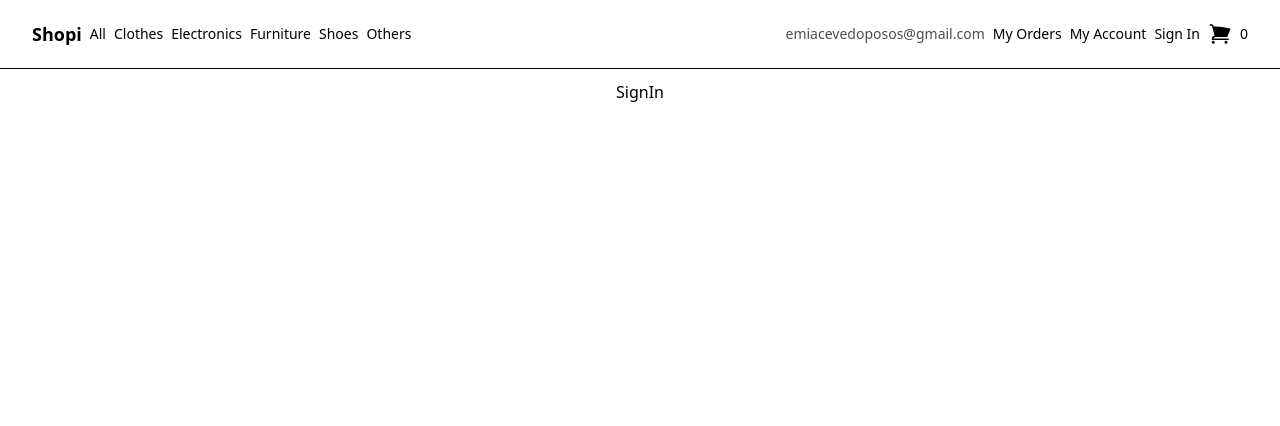
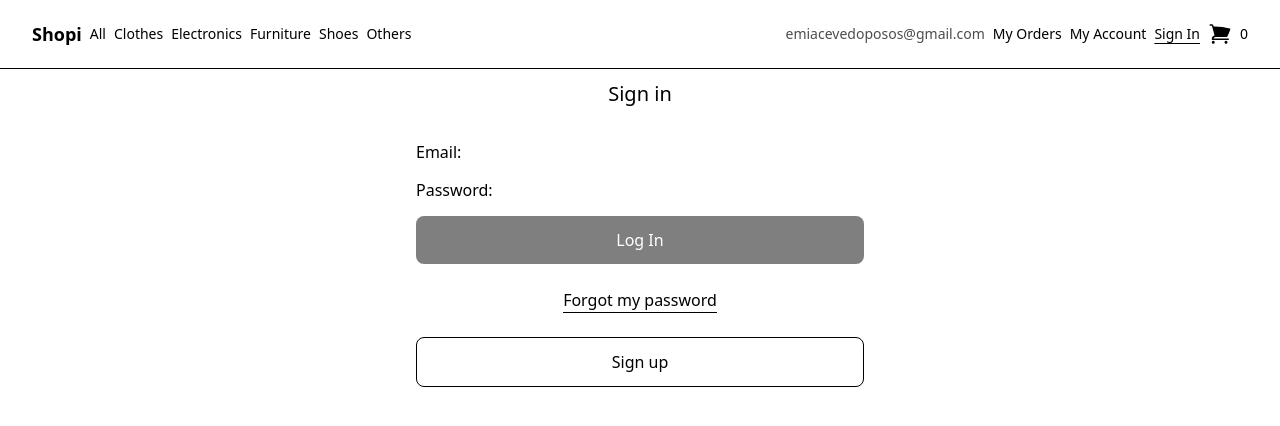
Before and after one commit to EA-Gadgeter/react-shopi, a React (Vite) app: page /sign-in in a window 1280 px wide. Shown: the top 426 px of the page. Built offline with nearby package versions, Linux system fonts and the light colour scheme; no server answers.

Commit message:
Made sign up page, my account page, created auth context

```diff
--- a/src/App.jsx
+++ b/src/App.jsx
@@ -8,7 +8,8 @@ import NotFound from "./pages/NotFound";
 import SignIn from "./pages/SignIn";
 import Layout from "./components/Layout";
 
-import { ShoppingCartProvider } from "./context/index.jsx";
+import { ShoppingCartProvider } from "./context/shoppingCart.jsx";
+import { AuthProvider } from "./context/auth.jsx";
 
 const AppRoutes = () => {
   return useRoutes([
@@ -25,6 +26,7 @@ const AppRoutes = () => {
 
 const App = () => {
   return (
+    <AuthProvider>
       <ShoppingCartProvider>
         <BrowserRouter>
           <Layout>
@@ -32,6 +34,7 @@ const App = () => {
           </Layout>
         </BrowserRouter>
       </ShoppingCartProvider>
+    </AuthProvider>
   );
 };
 
--- a/src/components/Card.jsx
+++ b/src/components/Card.jsx
@@ -1,7 +1,7 @@
 import { useContext, useEffect, useState } from "react";
 import { PlusIcon, CheckIcon } from "@heroicons/react/24/outline";
 
-import { ShoppingCartContext } from "../context/index.jsx";
+import { ShoppingCartContext } from "../context/shoppingCart.jsx";
 
 const Card = ({ productInfo }) => {
   const [addedToCart, setAddedToCart] = useState(false);
--- a/src/components/CheckoutSideMenu.jsx
+++ b/src/components/CheckoutSideMenu.jsx
@@ -2,7 +2,7 @@ import { useContext } from "react";
 import { Link } from "react-router-dom";
 import { XCircleIcon } from "@heroicons/react/24/outline/index.js";
 
-import { ShoppingCartContext } from "../context/index.jsx";
+import { ShoppingCartContext } from "../context/shoppingCart.jsx";
 
 import OrderCard from "./OrderCard.jsx";
 
--- a/src/components/Navbar.jsx
+++ b/src/components/Navbar.jsx
@@ -3,7 +3,7 @@ import { NavLink } from "react-router-dom";
 import { ShoppingCartIcon } from "@heroicons/react/24/solid";
 
 
-import { ShoppingCartContext } from "../context/index.jsx";
+import { ShoppingCartContext } from "../context/shoppingCart.jsx";
 
 const Navbar = () => {
   const { openCheckoutMenu, closeProductDetail, cartProducts } =  useContext(ShoppingCartContext);
@@ -101,6 +101,7 @@ const Navbar = () => {
         <li>
           <NavLink
             to="/my-orders"
+            className={({ isActive }) => isActive ? activeStyle : undefined}
           >
             My Orders
           </NavLink>
@@ -109,6 +110,7 @@ const Navbar = () => {
         <li>
           <NavLink
             to="/my-account"
+            className={({ isActive }) => isActive ? activeStyle : undefined}
           >
             My Account
           </NavLink>
@@ -117,6 +119,7 @@ const Navbar = () => {
         <li>
           <NavLink
             to="/sign-in"
+            className={({ isActive }) => isActive ? activeStyle : undefined}
           >
             Sign In
           </NavLink>
--- a/src/components/ProductDetail.jsx
+++ b/src/components/ProductDetail.jsx
@@ -1,6 +1,6 @@
 import { useContext } from "react";
 import { XCircleIcon } from "@heroicons/react/24/outline";
-import { ShoppingCartContext } from "../context/index.jsx";
+import { ShoppingCartContext } from "../context/shoppingCart.jsx";
 
 const ProductDetail = () => {
   const {
--- /dev/null
+++ b/src/context/auth.jsx
@@ -0,0 +1,41 @@
+import {createContext, useEffect, useState} from "react";
+
+export const AuthContext = createContext();
+
+export const AuthProvider = ({ children }) => {
+  const [authInfo, setAuthInfo] = useState({
+    email: "",
+    password: "",
+  });
+
+  const [isAuth, setIsAuth] = useState(false);
+
+  useEffect(() => {
+    const authStorage = localStorage.getItem("authInfo");
+
+    if (!authStorage) return;
+
+    const authStorageParsed = JSON.parse(authStorage);
+    setAuthInfo(prevInfo => {
+      return {
+        ...prevInfo,
+        ...authStorageParsed,
+      };
+    });
+  }, []);
+
+  return (
+    <AuthContext.Provider
+      value={
+        {
+          authInfo,
+          setAuthInfo,
+          isAuth,
+          setIsAuth
+        }
+      }
+    >
+      {children}
+    </AuthContext.Provider>
+  );
+};
--- a/src/context/index.jsx
+++ b/src/context/shoppingCart.jsx
@@ -51,7 +51,7 @@ export const ShoppingCartProvider = ({ children }) => {
         setOrder,
         items,
         searchByTitle,
-        setSearchByTitle
+        setSearchByTitle,
       }}
     >
       {children}
--- a/src/pages/Home.jsx
+++ b/src/pages/Home.jsx
@@ -1,6 +1,6 @@
 import { useContext } from "react";
 import { useParams } from "react-router-dom";
-import { ShoppingCartContext } from "../context/index.jsx";
+import { ShoppingCartContext } from "../context/shoppingCart.jsx";
 
 import Card from "../components/Card";
 import ProductDetail from "../components/ProductDetail.jsx";
--- a/src/pages/MyAccount.jsx
+++ b/src/pages/MyAccount.jsx
@@ -1,6 +1,20 @@
+
+
 const MyAccount = () => {
   return (
-    <div>MyAccount</div>
+    <>
+      <h1 className="mb-8 font-medium text-xl">My Account</h1>
+      <div className="w-full flex max-w-md flex-col gap-3.5">
+        <p>Email: <span className="font-bold">example@gmail.com</span></p>
+        <p>Password: <span className="font-bold">12345678</span></p>
+
+        <button
+          className="w-full py-3 rounded-lg text-center border border-black"
+        >
+          Edit
+        </button>
+      </div>
+    </>
   );
 };
 
--- a/src/pages/MyOrder.jsx
+++ b/src/pages/MyOrder.jsx
@@ -2,7 +2,7 @@ import { useContext } from "react";
 import { Link, useParams } from "react-router-dom";
 import { ChevronLeftIcon } from "@heroicons/react/24/outline";
 
-import { ShoppingCartContext } from "../context";
+import { ShoppingCartContext } from "../context/shoppingCart.jsx";
 
 import OrderCard from "../components/OrderCard";
 
--- a/src/pages/MyOrders.jsx
+++ b/src/pages/MyOrders.jsx
@@ -1,7 +1,7 @@
 import { useContext } from "react";
 import { Link } from "react-router-dom";
 
-import { ShoppingCartContext } from "../context";
+import { ShoppingCartContext } from "../context/shoppingCart.jsx";
 
 import OrdersCard from "../components/OrdersCard";
 
--- a/src/pages/SignIn.jsx
+++ b/src/pages/SignIn.jsx
@@ -1,6 +1,36 @@
+import { useContext } from "react";
+
+import { AuthContext } from "../context/auth.jsx";
+
 const SignIn = () => {
+  const { authInfo, isAuth } = useContext(AuthContext);
+
+  const loginButtonStyles = "w-full py-3 rounded-lg text-center text-white bg-black";
+  const dissableLoginButton = Object.values(authInfo).includes("");
+
   return (
-    <div>SignIn</div>
+    <>
+      <h1 className="mb-8 font-medium text-xl">Sign in</h1>
+      <div className="w-full flex max-w-md flex-col gap-3.5 mb-6">
+        <p>Email: <span className="font-bold">{authInfo.email}</span></p>
+        <p>Password: <span className="font-bold">{authInfo.password}</span></p>
+
+        <button
+          className={isAuth ? loginButtonStyles : `${loginButtonStyles} bg-opacity-50`}
+          disabled={dissableLoginButton}
+        >
+          Log In
+        </button>
+      </div>
+      <a href="#" className="mb-6 border-b border-black">Forgot my password</a>
+
+      <button
+        className="w-full max-w-md py-3 rounded-lg text-center border border-black"
+        disabled={!dissableLoginButton}
+      >
+        Sign up
+      </button>
+    </>
   );
 };
 
```
Lines whose indentation alone changed are shown as unchanged.
